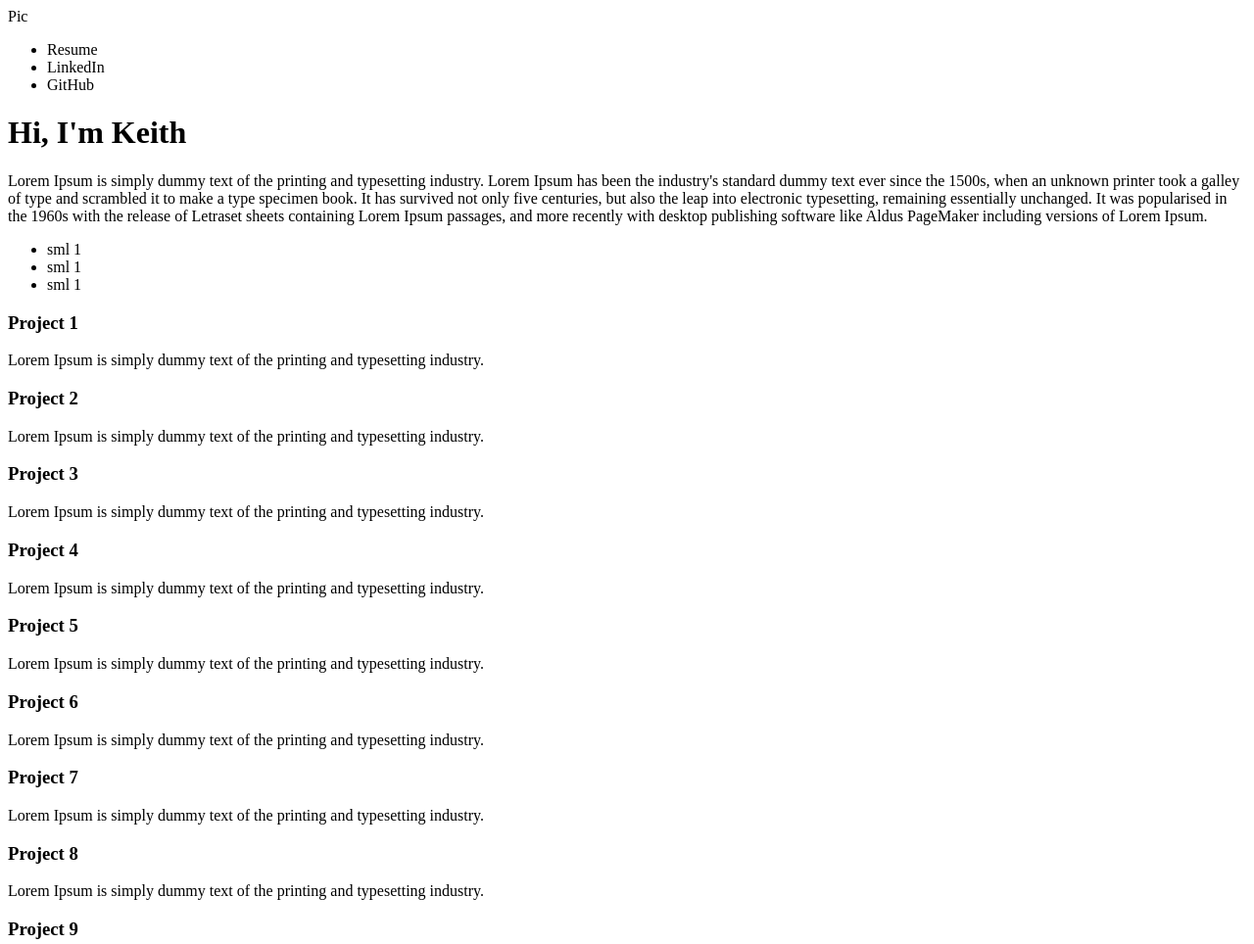
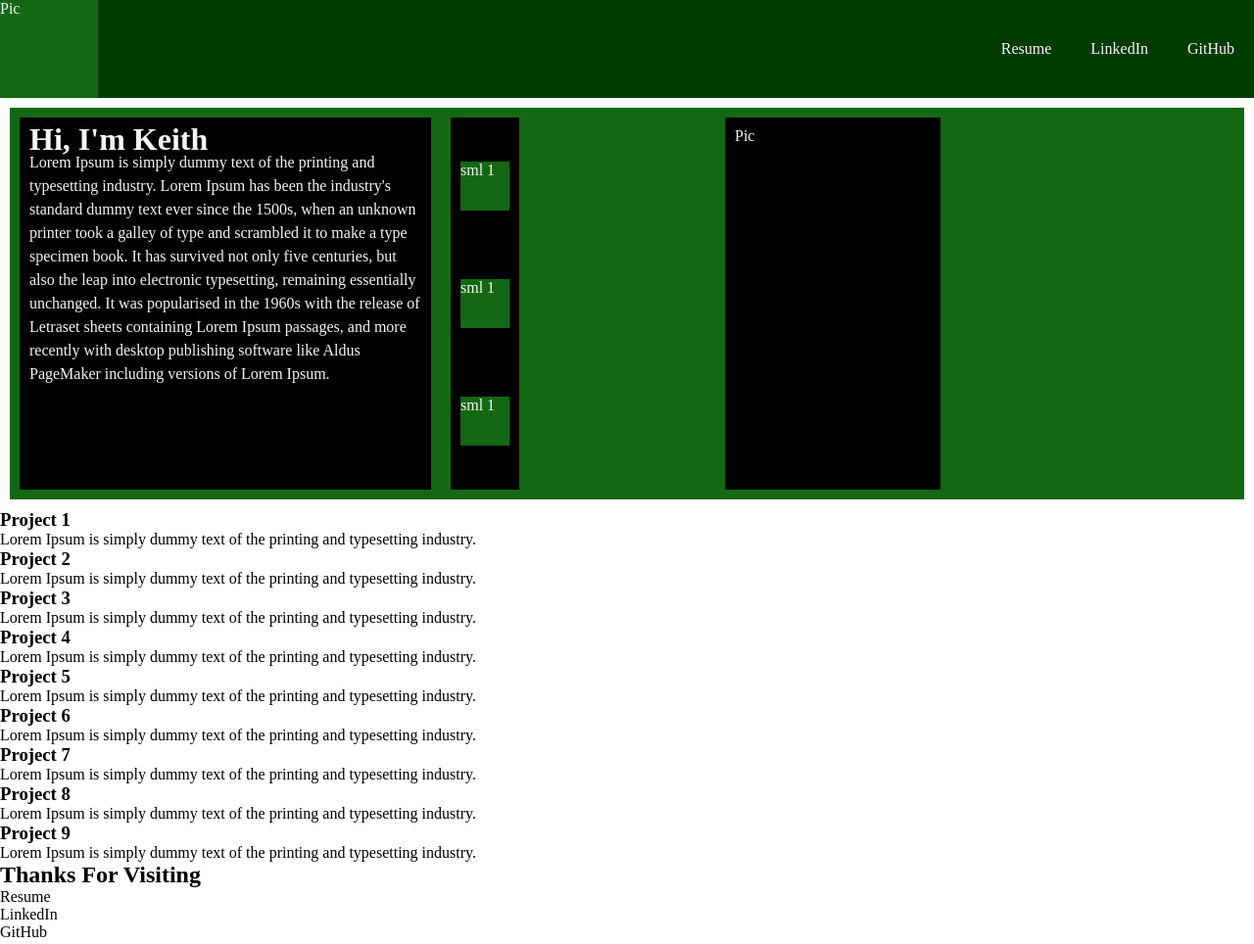
Before and after one commit to RiskyClick/RiskyClick.github.io, a plain HTML site: page index.html in a window 1280 px wide. Shown: the top 964 px of the page at 98% size. Drawn offline with Linux system fonts and the light colour scheme.

Commit message:
Boiler for nav and splash

```diff
--- a/index.html
+++ b/index.html
@@ -6,7 +6,7 @@
     <meta name="viewport" content="width=device-width, initial-scale=1.0">
     <link rel="stylesheet" href="style.css">
     <script src="scripts.js"></script>
-    <title>Document</title>
+    <title>Hi!</title>
 </head>
 <body>
     <nav class="nav">
@@ -21,14 +21,16 @@
     </nav>
     <header class="header">
         <div class="container">
-            <h1>Hi, I'm Keith</h1>
-            <p>Lorem Ipsum is simply dummy text of the printing and typesetting industry. Lorem Ipsum has been the industry's standard dummy text ever since the 1500s, when an unknown printer took a galley of type and scrambled it to make a type specimen book. It has survived not only five centuries, but also the leap into electronic typesetting, remaining essentially unchanged. It was popularised in the 1960s with the release of Letraset sheets containing Lorem Ipsum passages, and more recently with desktop publishing software like Aldus PageMaker including versions of Lorem Ipsum.</p>
+            <div class="text">
+                <h1>Hi, I'm Keith</h1>
+                <p>Lorem Ipsum is simply dummy text of the printing and typesetting industry. Lorem Ipsum has been the industry's standard dummy text ever since the 1500s, when an unknown printer took a galley of type and scrambled it to make a type specimen book. It has survived not only five centuries, but also the leap into electronic typesetting, remaining essentially unchanged. It was popularised in the 1960s with the release of Letraset sheets containing Lorem Ipsum passages, and more recently with desktop publishing software like Aldus PageMaker including versions of Lorem Ipsum.</p>
+            </div>
             <ul>
                 <li>sml 1</li>
                 <li>sml 1</li>
                 <li>sml 1</li>
             </ul>
-            <div class="img2"></div>
+            <div class="img2">Pic</div>
         </div>
     </header>
     <div class="tiles">
--- a/style.css
+++ b/style.css
@@ -0,0 +1,68 @@
+* {
+	margin: 0;
+	padding: 0;
+}
+
+.nav .container{
+    display: flex;
+    background-color: rgb(0, 59, 0);
+    color: whitesmoke;
+    justify-content: space-between;
+    align-items: center;
+}
+
+.nav .container .img1 {
+    width: 100px;
+    height: 100px;
+    background-color: rgb(20, 104, 20);
+}
+
+.nav .container ul {
+    display: flex;
+}
+
+.nav .container li {
+    margin: 10px;
+    padding: 10px;
+    list-style-type: none
+}
+
+.header .container{
+    background-color: rgb(20, 104, 20);
+    height: 400px;
+    display: flex;
+    color: whitesmoke;
+    margin: 10px;
+}
+
+.header .container .text {
+    background-color: black;
+    width: 400px;
+    line-height: 150%;
+    margin: 10px;
+    padding: 10px;
+}
+
+.header .container ul{
+    list-style-type: none;
+    background-color: black;
+    margin: 10px;
+    padding: 10px;
+    display: flex;
+    flex-direction: column;
+    justify-content: space-around;
+}
+
+.header .container li {
+    background-color: rgb(20, 104, 20);
+    width: 50px;
+    height: 50px;
+}
+
+.header .container .img2 {
+    background-color: black;
+    margin: 10px;
+    padding: 10px;
+    width: 200px;
+    margin-left: 200px;
+}
```
